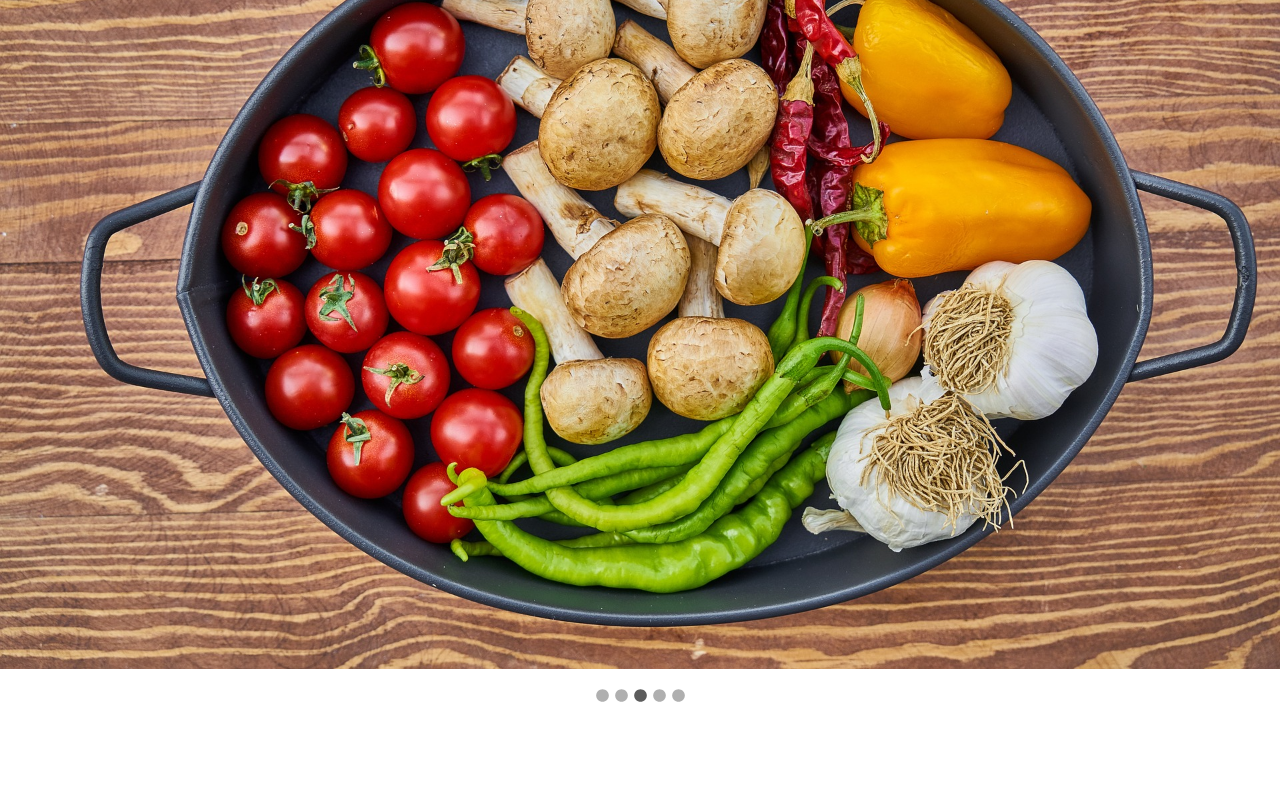
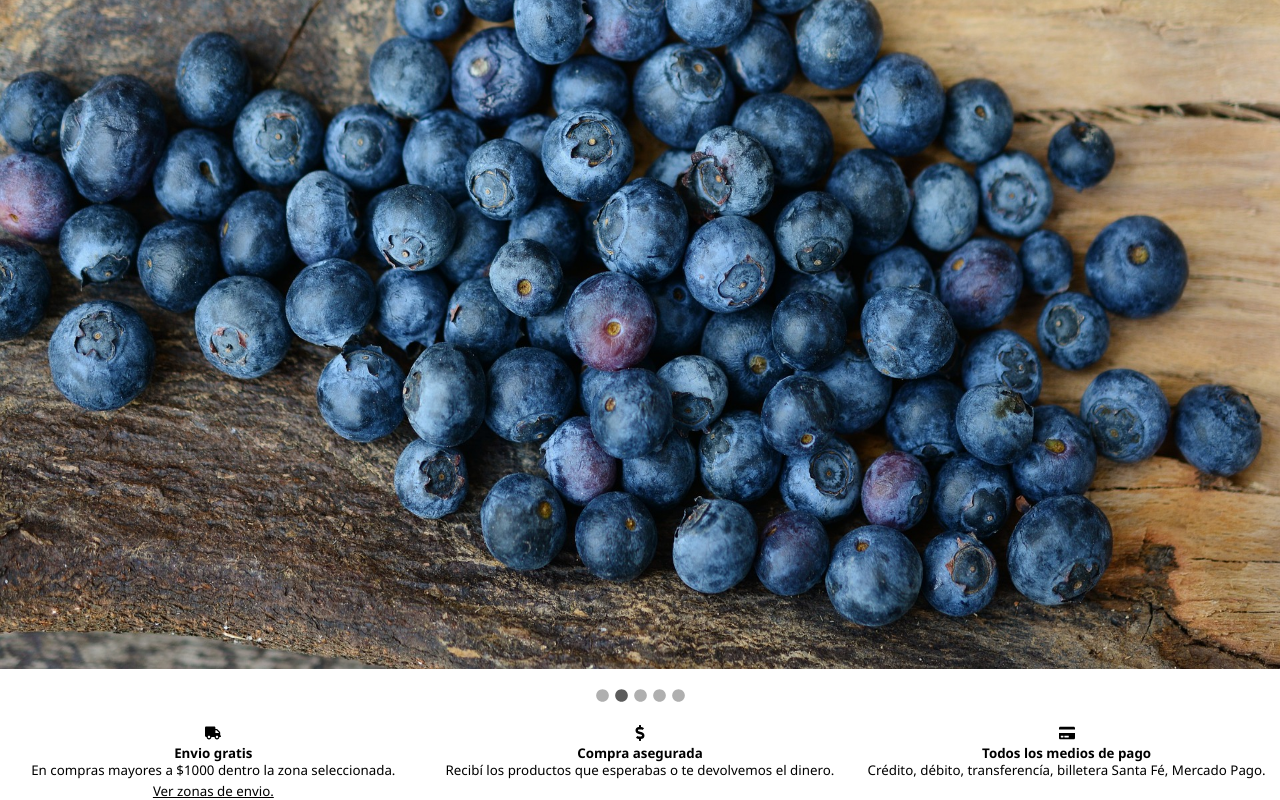
Before and after one commit to NicoMunoz909/BolsonVegetal-client, a React (Create React App) app: page / in a window 1280 px wide. Shown: the part 253-1053 px from the top of the page. Before the commit the page ends 958 px from the top, so only its background shows below. Built offline with nearby package versions, Linux system fonts and the light colour scheme; a web font is replaced by a local one.

Commit message:
Create banner footer

```diff
--- a/src/App.js
+++ b/src/App.js
@@ -1,5 +1,6 @@
 import './App.css';
 import BannerCarousel from './Components/BannerCarousel';
+import BannerFooter from './Components/BannerFooter';
 import Navbar from './Components/Navbar';
 
 function App() {
@@ -7,6 +8,7 @@ function App() {
     <div className="App">
       <Navbar />
       <BannerCarousel />
+      <BannerFooter />
     </div>
   );
 }
--- /dev/null
+++ b/src/Components/BannerFooter/BannerFooter.css
@@ -0,0 +1,18 @@
+.bannerFooter {
+  display: flex;
+  justify-content: space-between;
+  width: 100%;
+  margin-top: 20px;
+}
+
+.bannerFooter > div {
+  width: 33%;
+  text-align: center;
+  margin: 0 auto 0 auto;
+}
+
+.bannerFooter h3, .bannerFooter p, .bannerFooter a {
+  text-align: center;
+  font-size: smaller;
+  margin: 2px;
+}
--- /dev/null
+++ b/src/Components/BannerFooter/index.js
@@ -0,0 +1,34 @@
+import React from 'react'
+import './BannerFooter.css'
+import { FaTruck, FaDollarSign, FaCreditCard } from 'react-icons/fa'
+
+const BannerFooter = () => {
+  return (
+    <div className='bannerFooter'>
+      <div>
+        <FaTruck />
+        <div>
+          <h3>Envio gratis</h3>
+          <p>En compras mayores a $1000 dentro la zona seleccionada.</p>
+          <a href="/" style={{textDecoration: 'underline',}}>Ver zonas de envio.</a>
+        </div>
+      </div>
+      <div>
+        <FaDollarSign />
+        <div>
+          <h3>Compra asegurada</h3>
+          <p>Recibí los productos que esperabas o te devolvemos el dinero.</p>
+        </div>
+      </div>
+      <div>
+        <FaCreditCard />
+        <div>
+          <h3>Todos los medios de pago</h3>
+          <p>Crédito, débito, transferencía, billetera Santa Fé, Mercado Pago.</p>
+        </div>
+      </div>
+    </div>
+  )
+}
+
+export default BannerFooter
--- a/src/index.css
+++ b/src/index.css
@@ -16,7 +16,7 @@
 
 body {
   margin: 0;
-  font-family: -apple-system, BlinkMacSystemFont, 'Segoe UI', 'Roboto', 'Oxygen',
+  font-family: 'Bariol', 'Segoe UI', 'Roboto', 'Oxygen',
     'Ubuntu', 'Cantarell', 'Fira Sans', 'Droid Sans', 'Helvetica Neue',
     sans-serif;
   -webkit-font-smoothing: antialiased;
```
